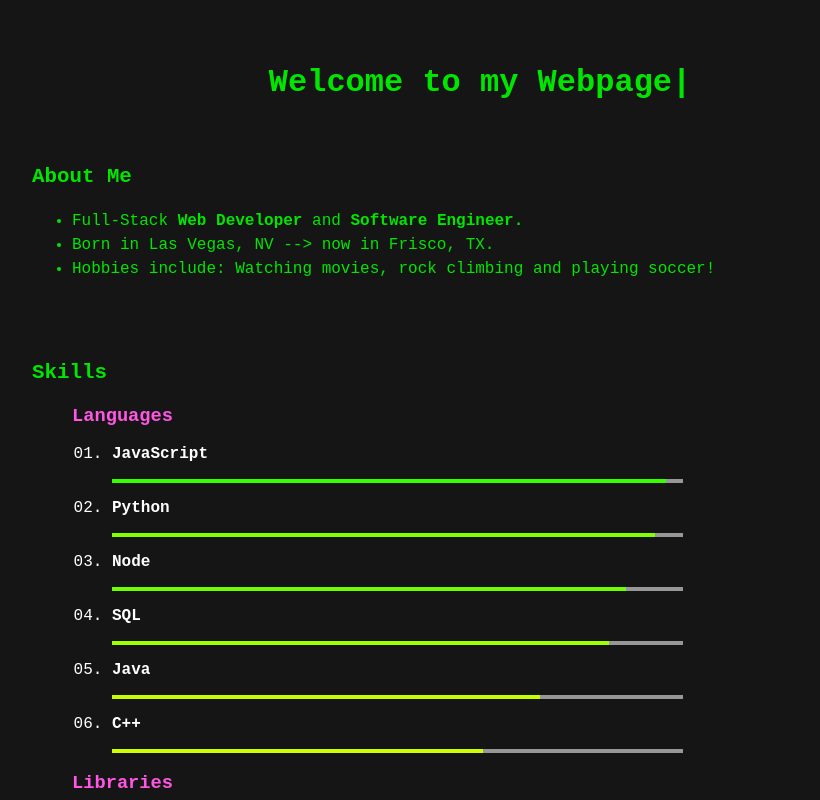
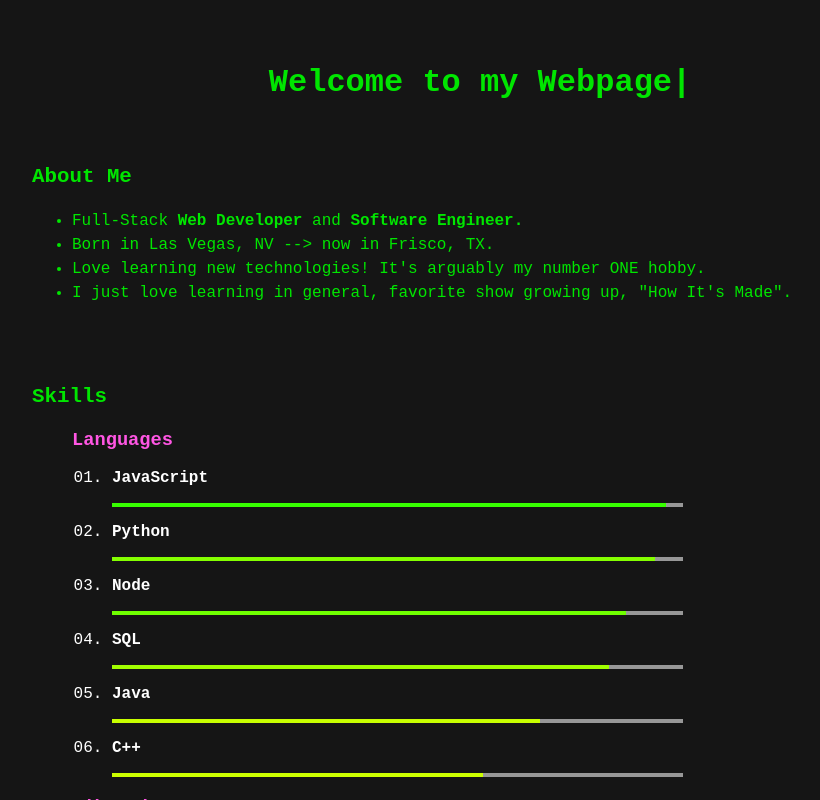
Before and after one commit to Marcellous11/mTech2.0, a React (Create React App) app: page /terminal in a window 1280 px wide. Both pictures are taken after a click on the link "made easy". Shown: the top 800 px of the page, without its empty margins (160-980 px from the left). Built offline with nearby package versions, Linux system fonts and the light colour scheme.

Commit message:
added more about me

```diff
--- a/src/content/AboutMe.js
+++ b/src/content/AboutMe.js
@@ -10,7 +10,8 @@ const AboutMe = () => {
 						Full-Stack <b>Web Developer</b> and <b>Software Engineer.</b>
 					</li>
 					<li>{`Born in Las Vegas, NV --> now in Frisco, TX.`}</li>
-					<li>Hobbies include: Watching movies, rock climbing and playing soccer!</li>
+					<li>Love learning new technologies! It's arguably my number ONE hobby.</li>
+					<li>I just love learning in general, favorite show growing up, "How It's Made".</li>
 				</ul>
 			</div>
 		</div>
```
